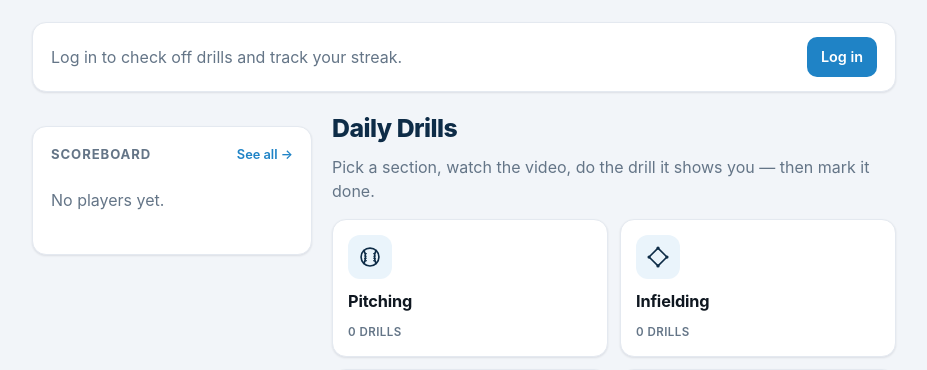
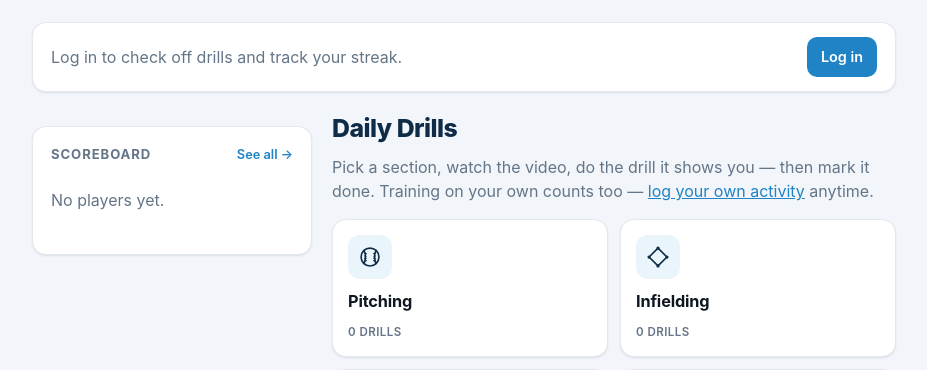
Before and after one commit to T-Besant/colorado-clutch-hub, a Flask app: page / in a window 1280 px wide. Shown: the part 61-431 px from the top of the page, without its empty margins (176-1103 px from the left). Run offline with Flask 3, Linux system fonts and the light colour scheme; data that the repository does not hold is empty; some libraries are stand-ins or nearby versions.

Commit message:
Mention self-logging in the home Daily Drills line too
Co-Authored-By: Claude Opus 4.8 <noreply@anthropic.com>

```diff
--- a/templates/home.html
+++ b/templates/home.html
@@ -50,7 +50,7 @@
 
   <section class="drillcol">
     <h1>Daily Drills</h1>
-    <p class="lead">Pick a section, watch the video, do the drill it shows you — then mark it done.</p>
+    <p class="lead">Pick a section, watch the video, do the drill it shows you — then mark it done. Training on your own counts too — <a href="{{ url_for('me') }}">log your own activity</a> anytime.</p>
     <div class="grid">
       {% for s in SECTIONS %}
         <a class="card" href="{{ url_for('section', slug=s.slug) }}">
```
